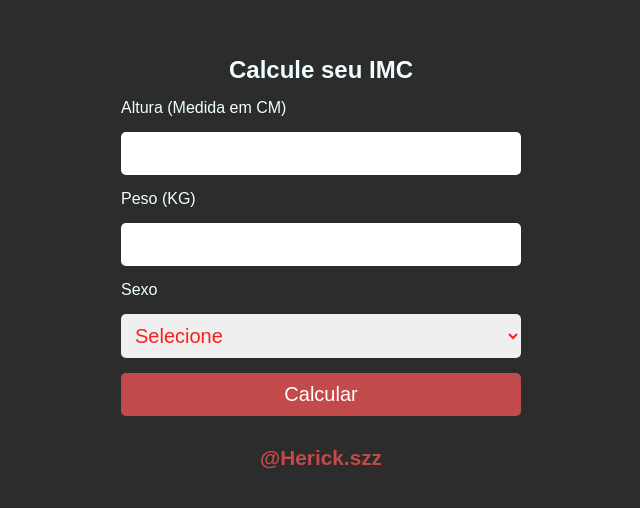
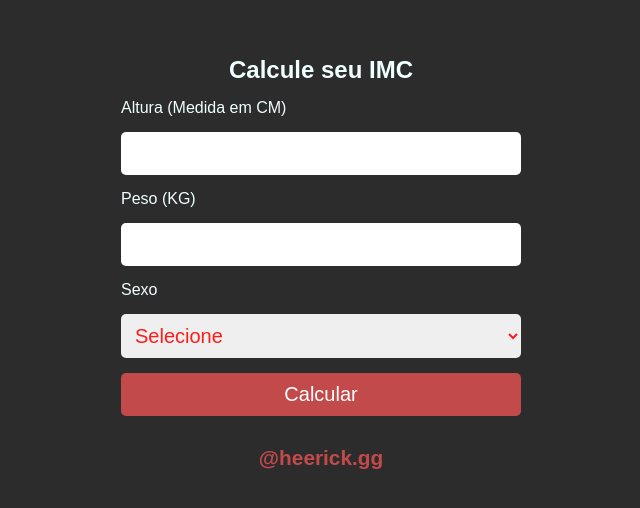
Before and after one commit to HerickSz/IMC-Calculator, a plain HTML site: page index.html in a window 1280 px wide. Shown: the part 104-612 px from the top of the page, 319-959 px from the left. Drawn offline with Linux system fonts and the light colour scheme.

Commit message:
Update index.html

```diff
--- a/index.html
+++ b/index.html
@@ -24,7 +24,7 @@
             </select>
             <button onclick="calcularIMC()">Calcular</button>
             <h4 id="resultado"></h4>
-            <a href="https://www.instagram.com/herick.szz/" target="_blank"><h4>@Herick.szz</h4></a>
+            <a href="https://www.instagram.com/heerick.gg /" target="_blank"><h4>@heerick.gg </h4></a>
          </div>
       </main>
    </body>
```
